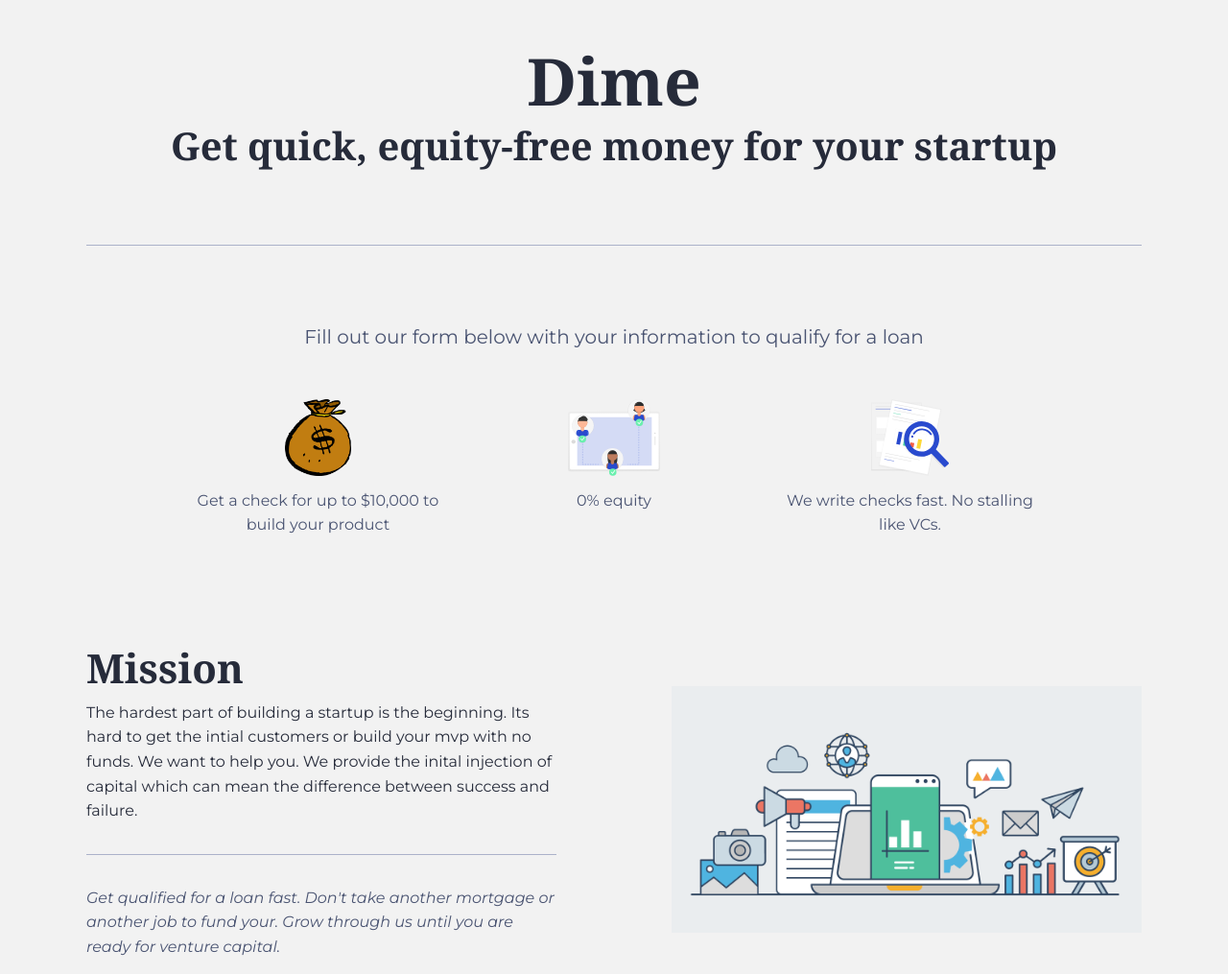
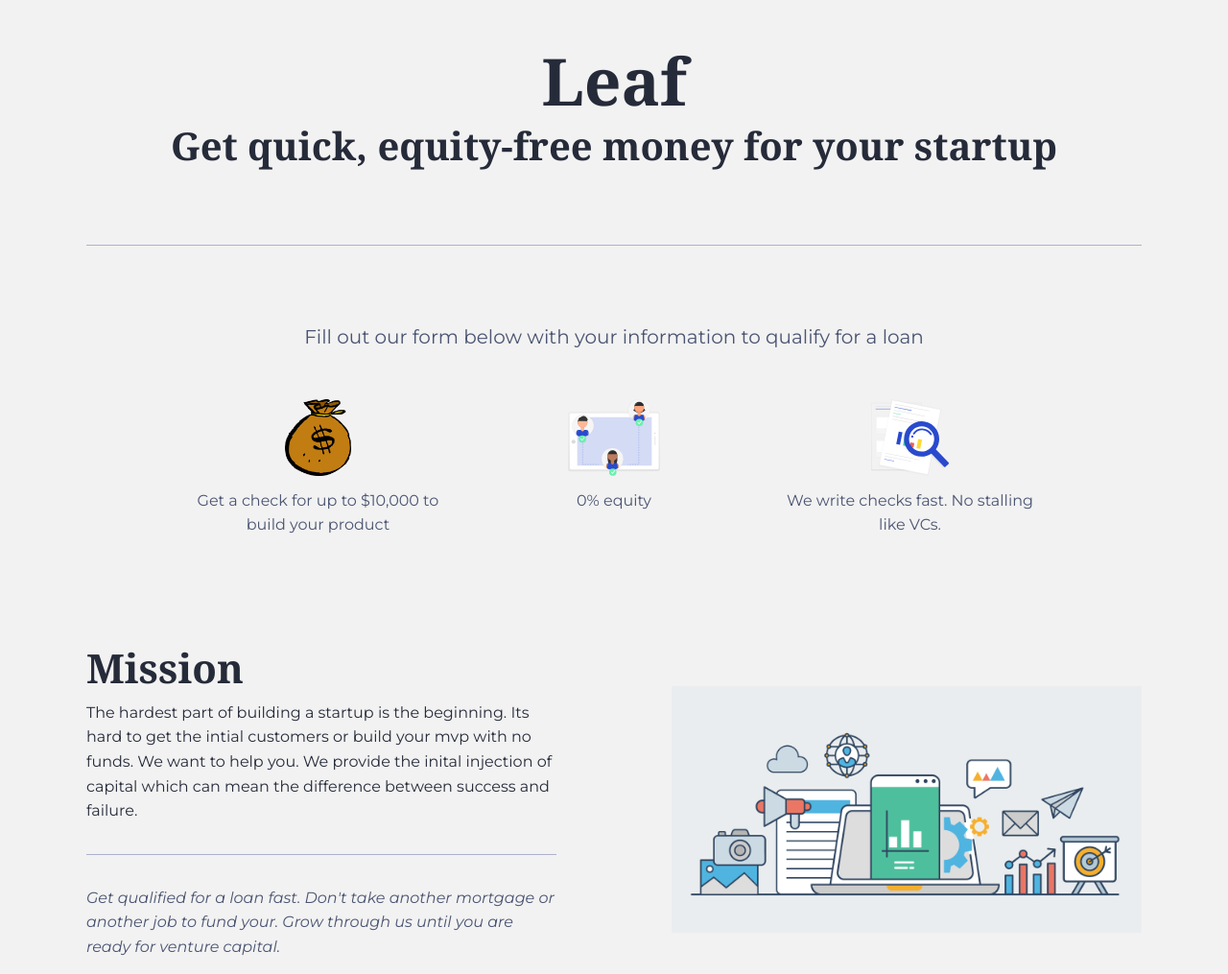
Before and after one commit to knegi9/knegi9.github.io, a plain HTML site: page index.html in a window 1280 px wide. Shown: the top 1015 px of the page at 96% size. Drawn offline with Linux system fonts and the light colour scheme; a web font is replaced by a local one.

Commit message:
change name

```diff
--- a/index.html
+++ b/index.html
@@ -37,7 +37,7 @@
     <!-- Header -->
     <header class="align--center pt3">
         <div class="container--lg border--bottom pb3">
-            <h1>Dime</h1>
+            <h1>Leaf</h1>
             <div></div>
             <!-- <img class="logo mb3" src="./img/logo.svg" alt="Carta"> -->
             <h1 class="mb2">Get quick, equity-free money for your startup</h1>
```
